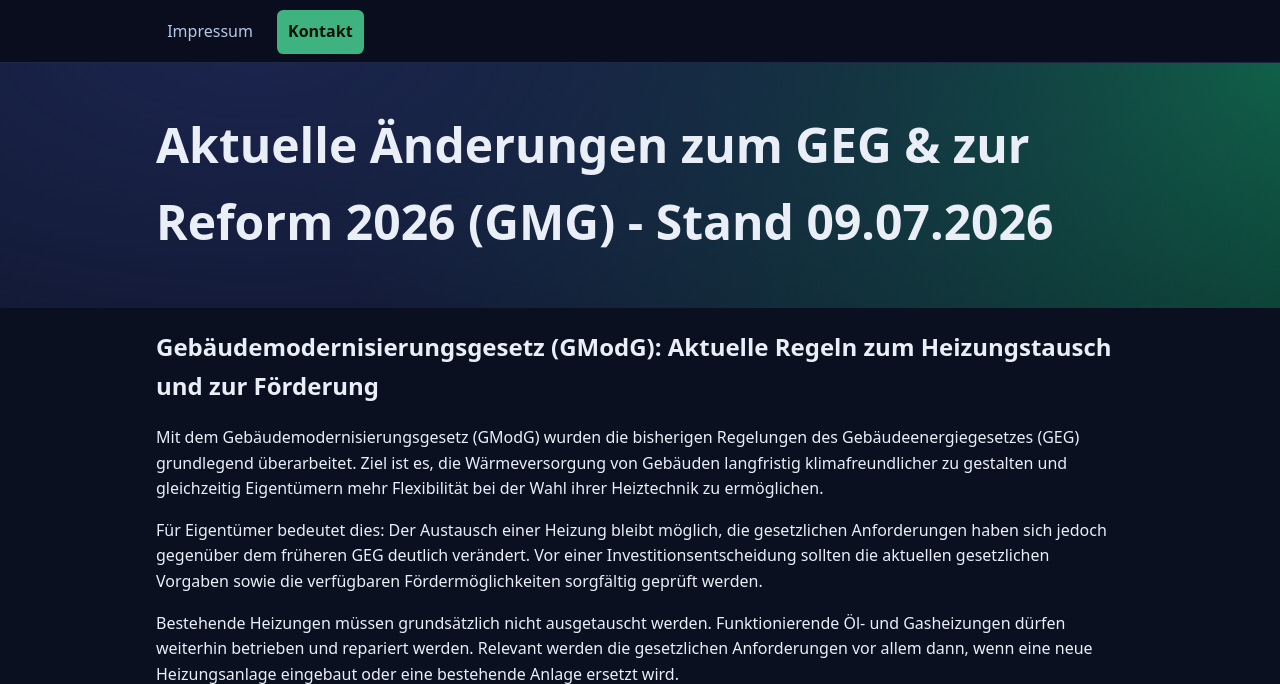
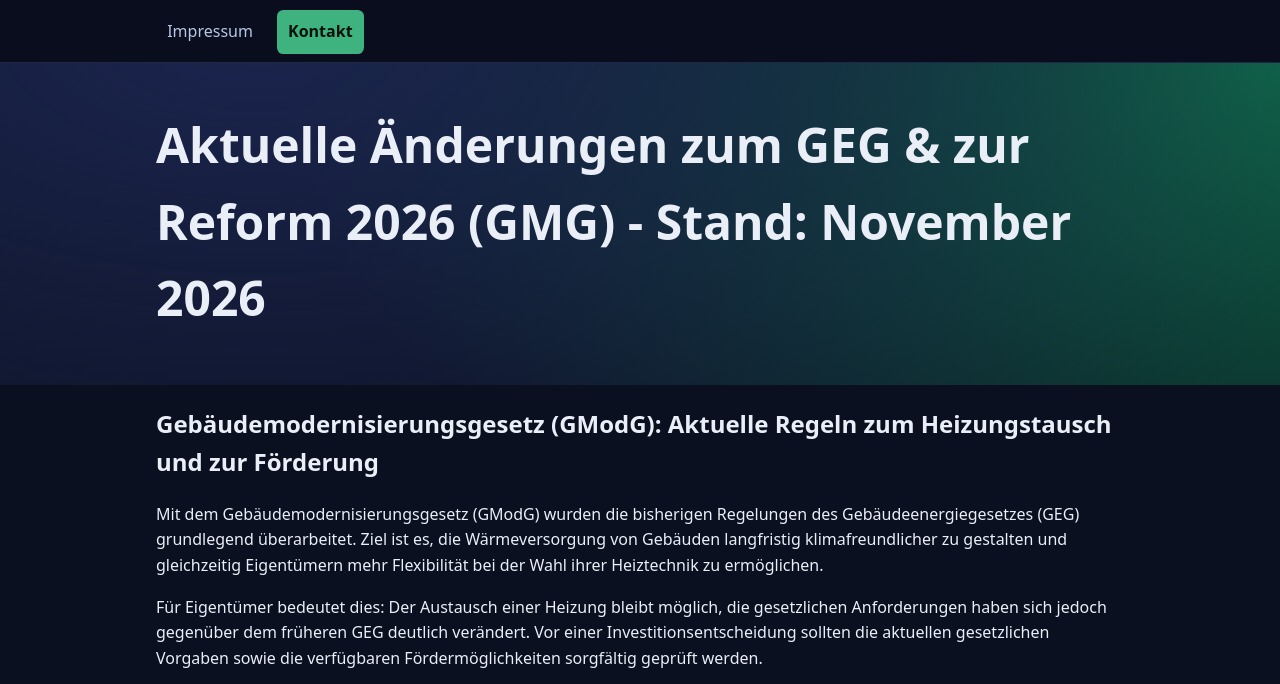
Before and after one commit to Dr-Haffner/Energieberaterverbund, a plain HTML site: page GEGundNEWS.html in a window 1280 px wide. Shown: the part 127-811 px from the top of the page. Drawn offline with Linux system fonts and the light colour scheme; no server answers.

Commit message:
Update GEGundNEWS.html

```diff
--- a/GEGundNEWS.html
+++ b/GEGundNEWS.html
@@ -141,7 +141,7 @@ document.head.appendChild(s);
 
 <section class="hero">
 <div class="container">
-<h1>Aktuelle Änderungen zum GEG & zur Reform 2026 (GMG) - Stand 09.07.2026</h1>
+<h1>Aktuelle Änderungen zum GEG & zur Reform 2026 (GMG) - Stand: November 2026</h1>
 
 </div>
 </section>
```
